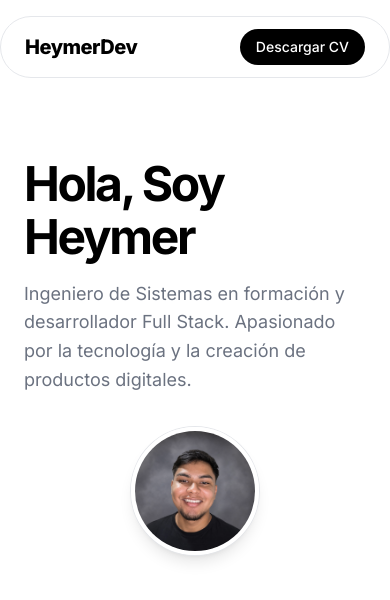
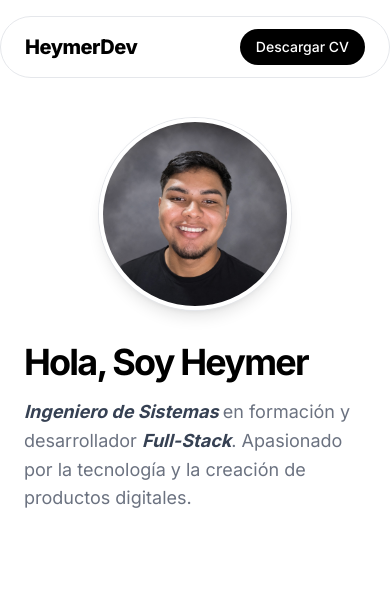
Before and after one commit to HeymerDev/Portafolio, an Astro site: page / in a window 390 px wide. Built offline with nearby package versions, Linux system fonts and the light colour scheme; Astro itself is replaced by a stand-in of ours.

Commit message:
change UI for mobile view photo on top

```diff
--- a/src/components/Hero.astro
+++ b/src/components/Hero.astro
@@ -1,22 +1,24 @@
 <section
-  class="pt-20 pb-section-gap flex flex-col md:flex-row items-center gap-8"
+  class="lg:pt-20 pt-10 pb-section-gap flex flex-col-reverse md:flex-row items-center gap-8"
   id="hero"
 >
   <div class="flex-1 space-y-4">
     <h1
-      class="font-headline-xl text-headline-xl md:text-headline-xl text-primary tracking-tighter"
+      class="md:font-headline-xl text-headline-xl md:text-headline-xl text-primary tracking-tighter text-4xl"
     >
       Hola, Soy Heymer
     </h1>
     <p class="font-body-lg text-body-lg text-muted-foreground max-w-125">
-      Ingeniero de Sistemas en formación y desarrollador Full Stack. Apasionado
-      por la tecnología y la creación de productos digitales.
+      <span class="text-gray-700 font-bold italic">Ingeniero de Sistemas </span> en
+      formación y desarrollador <span class="text-gray-700 font-bold italic"
+        >Full-Stack</span
+      >. Apasionado por la tecnología y la creación de productos digitales.
     </p>
   </div>
   <div class="relative group">
     <img
       alt="HeymerDev"
-      class="w-32 h-32 md:w-40 md:h-40 rounded-full object-cover border-4 border-surface shadow-lg ring-1 ring-border-subtle transition-transform duration-500 group-hover:scale-105"
+      class="w-48 h-48 md:w-40 md:h-40 rounded-full object-cover border-4 border-surface shadow-lg ring-1 ring-border-subtle transition-transform duration-500 group-hover:scale-105"
       src="/me.PNG"
     />
   </div>
```
